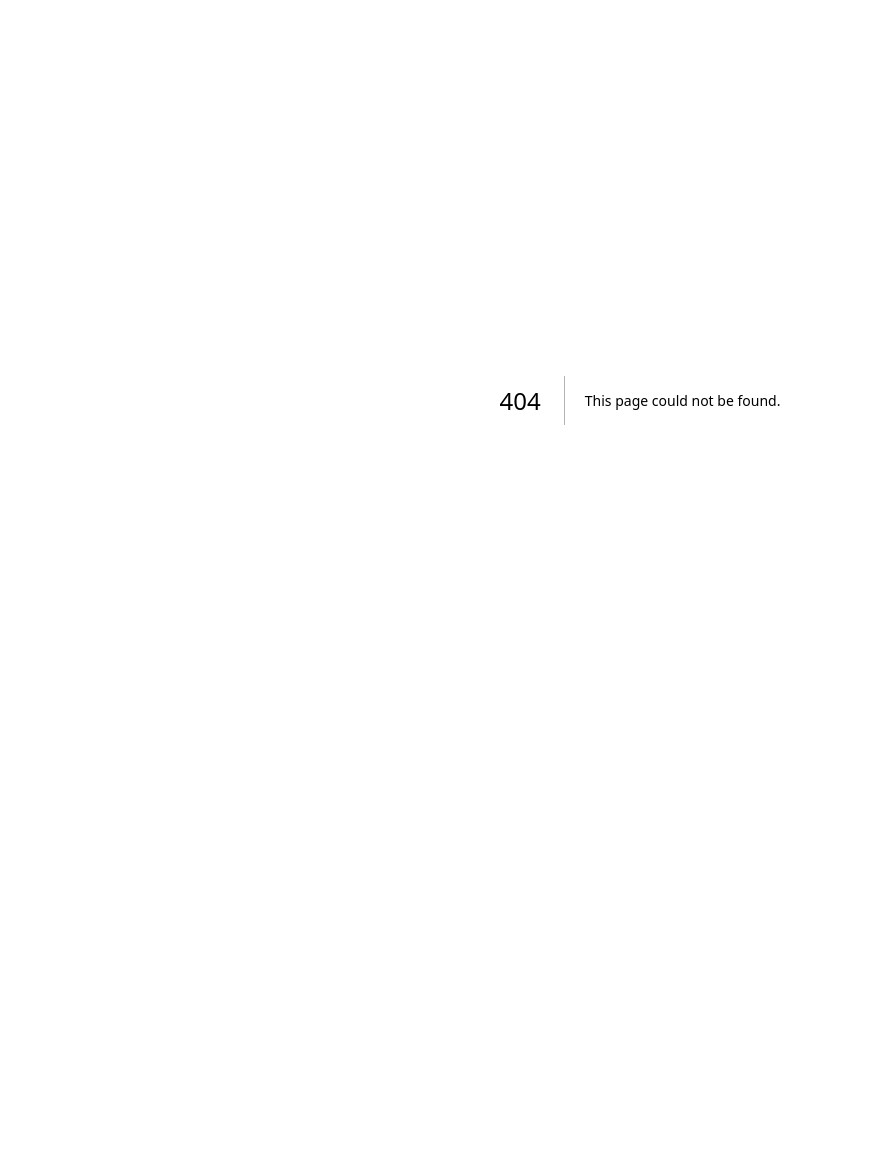
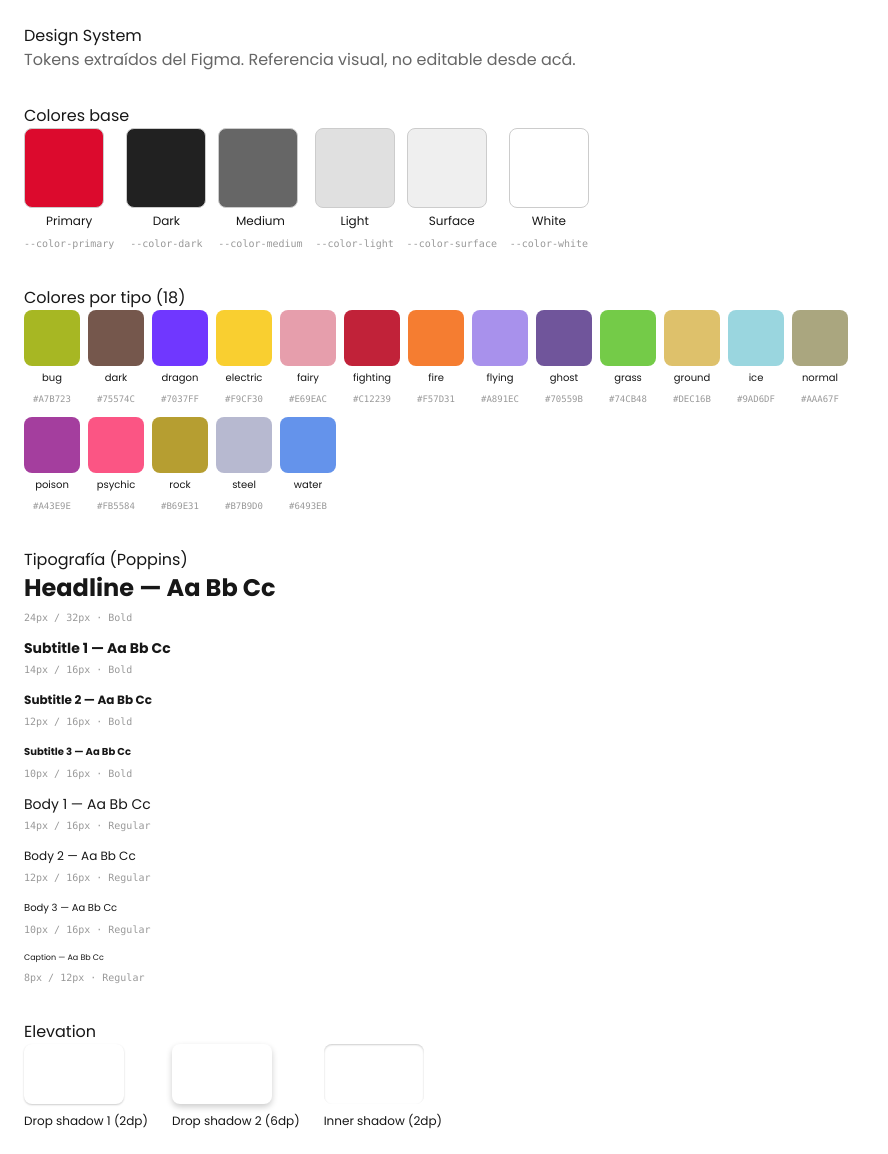
Before and after one commit to maximocavo-ux/pokedex, a Next.js app: page /design-system in a window 1280 px wide. Before the commit this address had no page. Shown: the whole page, without its empty margins (0-888 px from the left). Before the commit the page ends 800 px from the top, so only its background shows below. Built offline with nearby package versions, Linux system fonts and the light colour scheme.

Commit message:
Agrega página /design-system con referencia visual de los tokens

```diff
--- /dev/null
+++ b/app/design-system/page.tsx
@@ -0,0 +1,118 @@
+import { coloresPorTipo } from "../coloresPorTipo";
+
+const grises = [
+  { nombre: "Primary", variable: "--color-primary" },
+  { nombre: "Dark", variable: "--color-dark" },
+  { nombre: "Medium", variable: "--color-medium" },
+  { nombre: "Light", variable: "--color-light" },
+  { nombre: "Surface", variable: "--color-surface" },
+  { nombre: "White", variable: "--color-white" },
+];
+
+const tipografia = [
+  { nombre: "Headline", size: "24px", lineHeight: "32px", peso: "Bold" },
+  { nombre: "Subtitle 1", size: "14px", lineHeight: "16px", peso: "Bold" },
+  { nombre: "Subtitle 2", size: "12px", lineHeight: "16px", peso: "Bold" },
+  { nombre: "Subtitle 3", size: "10px", lineHeight: "16px", peso: "Bold" },
+  { nombre: "Body 1", size: "14px", lineHeight: "16px", peso: "Regular" },
+  { nombre: "Body 2", size: "12px", lineHeight: "16px", peso: "Regular" },
+  { nombre: "Body 3", size: "10px", lineHeight: "16px", peso: "Regular" },
+  { nombre: "Caption", size: "8px", lineHeight: "12px", peso: "Regular" },
+];
+
+const elevaciones = [
+  { nombre: "Drop shadow 1 (2dp)", variable: "--elevation-1" },
+  { nombre: "Drop shadow 2 (6dp)", variable: "--elevation-2" },
+  { nombre: "Inner shadow (2dp)", variable: "--elevation-inner" },
+];
+
+export default function DesignSystem() {
+  return (
+    <div style={{ padding: "24px", maxWidth: "900px" }}>
+      <h1>Design System</h1>
+      <p style={{ color: "#666" }}>
+        Tokens extraídos del Figma. Referencia visual, no editable desde acá.
+      </p>
+
+      <h2 style={{ marginTop: "32px" }}>Colores base</h2>
+      <div style={{ display: "flex", flexWrap: "wrap", gap: "12px" }}>
+        {grises.map((color) => (
+          <div key={color.variable} style={{ textAlign: "center" }}>
+            <div
+              style={{
+                width: "80px",
+                height: "80px",
+                backgroundColor: `var(${color.variable})`,
+                border: "1px solid #ccc",
+                borderRadius: "8px",
+              }}
+            />
+            <p style={{ fontSize: "12px", margin: "4px 0 0" }}>
+              {color.nombre}
+            </p>
+            <code style={{ fontSize: "10px", color: "#999" }}>
+              {color.variable}
+            </code>
+          </div>
+        ))}
+      </div>
+
+      <h2 style={{ marginTop: "32px" }}>Colores por tipo (18)</h2>
+      <div style={{ display: "flex", flexWrap: "wrap", gap: "8px" }}>
+        {Object.entries(coloresPorTipo).map(([tipo, hex]) => (
+          <div key={tipo} style={{ textAlign: "center" }}>
+            <div
+              style={{
+                width: "56px",
+                height: "56px",
+                backgroundColor: hex,
+                borderRadius: "8px",
+              }}
+            />
+            <p style={{ fontSize: "10px", margin: "4px 0 0" }}>{tipo}</p>
+            <code style={{ fontSize: "9px", color: "#999" }}>{hex}</code>
+          </div>
+        ))}
+      </div>
+
+      <h2 style={{ marginTop: "32px" }}>Tipografía (Poppins)</h2>
+      <div style={{ display: "flex", flexDirection: "column", gap: "12px" }}>
+        {tipografia.map((token) => (
+          <div key={token.nombre}>
+            <p
+              style={{
+                fontSize: token.size,
+                lineHeight: token.lineHeight,
+                fontWeight: token.peso === "Bold" ? 700 : 400,
+                margin: 0,
+              }}
+            >
+              {token.nombre} — Aa Bb Cc
+            </p>
+            <code style={{ fontSize: "10px", color: "#999" }}>
+              {token.size} / {token.lineHeight} · {token.peso}
+            </code>
+          </div>
+        ))}
+      </div>
+
+      <h2 style={{ marginTop: "32px" }}>Elevation</h2>
+      <div style={{ display: "flex", gap: "24px" }}>
+        {elevaciones.map((elev) => (
+          <div key={elev.variable} style={{ textAlign: "center" }}>
+            <div
+              style={{
+                width: "100px",
+                height: "60px",
+                backgroundColor: "white",
+                borderRadius: "8px",
+                boxShadow: `var(${elev.variable})`,
+              }}
+            />
+            <p style={{ fontSize: "12px", margin: "8px 0 0" }}>{elev.nombre}</p>
+          </div>
+        ))}
+      </div>
+    </div>
+  );
+}
```
